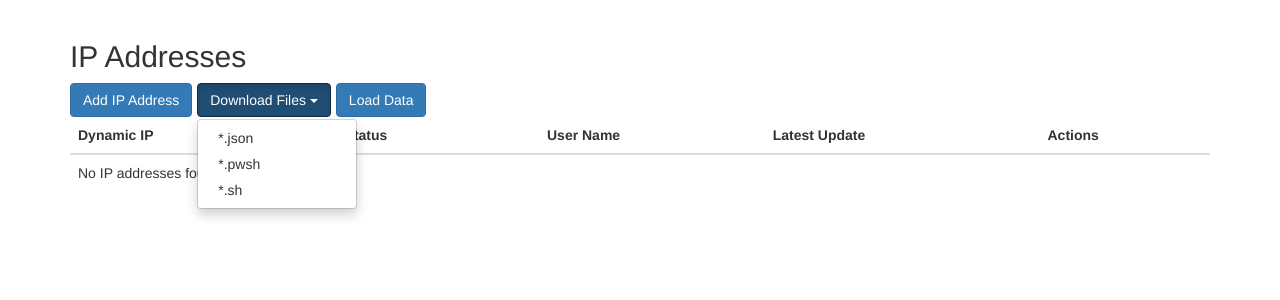
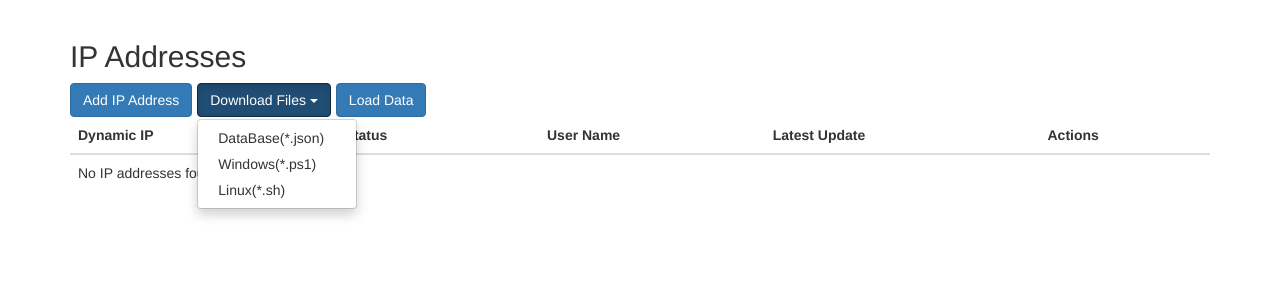
Before and after one commit to SH-ke/ip_manager, a Django app: page /ip_list/ in a window 1280 px wide, after a click on "Download Files". Shown: the part 52-352 px from the top of the page. Run offline with Django 4.2, Linux system fonts and the light colour scheme; data that the repository does not hold is empty; some libraries are stand-ins or nearby versions.

Commit message:
update models, crontab, ScheduledTask pwsh, ui, catelog in ip_manager.sh

```diff
--- a/HOME/models.py
+++ b/HOME/models.py
@@ -2,13 +2,13 @@ from django.db import models
 
 
 class IPAddress(models.Model):
-    dynamic_ip = models.CharField(max_length=100, unique=True)
+    dynamic_ip = models.CharField(max_length=100)
     host_status = models.BooleanField(default=True)  # True for 'alive', False for 'shutdown'
-    user_name = models.CharField(max_length=100)
+    user_name = models.CharField(max_length=100, unique=True)
     latest_update = models.DateTimeField(auto_now=True)
 
 
     ### This will ensure that there won't be more than one entry with
     ### the same dynamic_ip and user_name combination.
     class Meta:
-        unique_together = (('dynamic_ip', 'user_name'),)
+        unique_together = (('user_name', 'dynamic_ip'),)
--- a/HOME/tasks.py
+++ b/HOME/tasks.py
@@ -4,7 +4,8 @@ from HOME.models import IPAddress
 def update_host_status():
     print("\n\n\n\n\nupdate task\n\n\n\n\n")
     five_minutes_ago = timezone.now() - timezone.timedelta(minutes=5)
-    ip_addresses = IPAddress.objects.filter(latest_update__lte=five_minutes_ago)
+    # 挑选 host_status=False 的用户，判断是否超过5min未更新
+    ip_addresses = IPAddress.objects.filter(latest_update__lte=five_minutes_ago, host_status=True)
     for ip_address in ip_addresses:
         ip_address.host_status = False
         ip_address.save()
--- a/HOME/templates/ip_list.html
+++ b/HOME/templates/ip_list.html
@@ -14,9 +14,9 @@
         <span class="caret"></span>
       </button>
       <div class="dropdown-menu">
-          <li><a class="dropdown-item" href="{% url 'download_ip_addresses' %}"> *.json</a></li>
-          <li><a class="dropdown-item" href="{% url 'download_script' 'ip_manager.ps1' %}"> *.pwsh</a></li>
-          <li><a class="dropdown-item" href="{% url 'download_script' 'ip_manager.sh' %}"> *.sh</a></li>
+          <li><a class="dropdown-item" href="{% url 'download_ip_addresses' %}"> DataBase(*.json) </a></li>
+          <li><a class="dropdown-item" href="{% url 'download_script' 'ip_manager.ps1' %}"> Windows(*.ps1) </a></li>
+          <li><a class="dropdown-item" href="{% url 'download_script' 'ip_manager.sh' %}"> Linux(*.sh) </a></li>
       </div>
     </div>
 
--- a/ip_manager/settings.py
+++ b/ip_manager/settings.py
@@ -111,8 +111,8 @@ AUTH_PASSWORD_VALIDATORS = [
 
 LANGUAGE_CODE = 'en-us'
 
-TIME_ZONE = 'UTC'
-# TIME_ZONE = 'Asia/Shanghai'
+# TIME_ZONE = 'UTC'
+TIME_ZONE = 'Asia/Shanghai'
 
 USE_I18N = True
 
```
Also changed, not shown: HOME/templates/home.html (+26 -25 lines), 2 other files.
